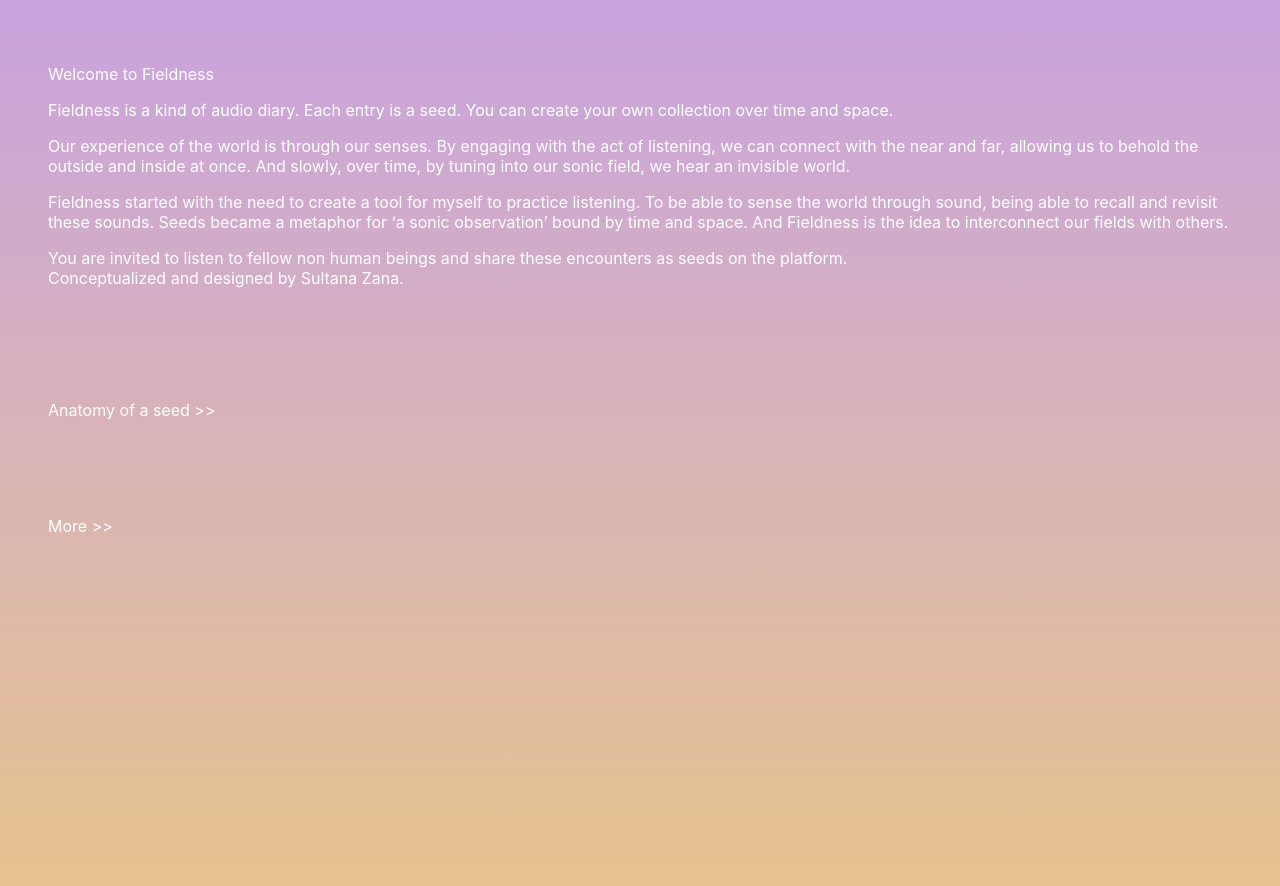
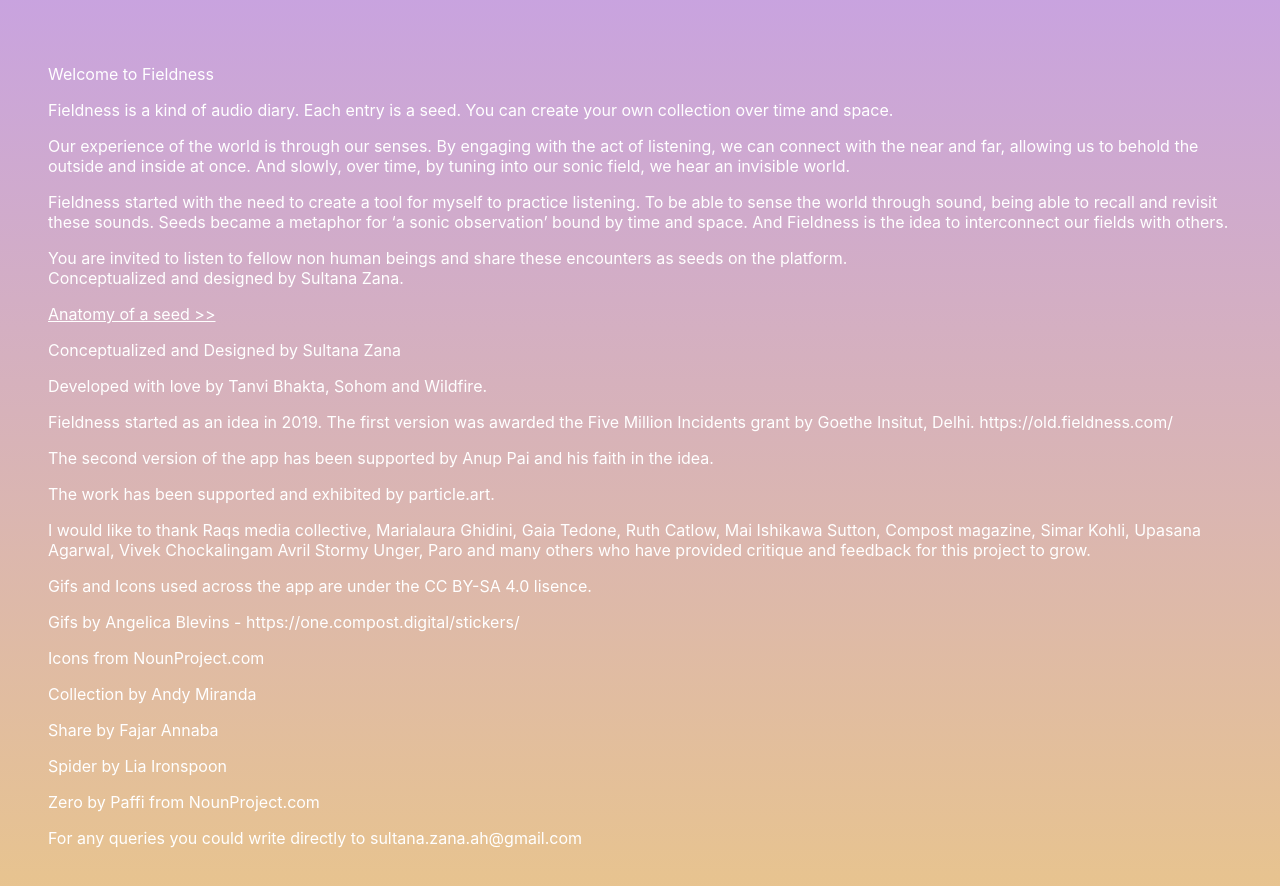
Before and after one commit to tanvibhakta/sultana-fieldness, a React (Create React App) app: page /info in a window 1280 px wide. Shown: the top 886 px of the page. Built offline with nearby package versions, Linux system fonts and the light colour scheme.

Commit message:
Add attributions

```diff
--- a/src/pages/Info.jsx
+++ b/src/pages/Info.jsx
@@ -7,28 +7,74 @@ export const Info = () => {
       <div className="information">
         <p>Welcome to Fieldness</p>
         <p>
-          Fieldness is a kind of audio diary. Each entry is a seed. You can create your own collection over time and space.
-
+          Fieldness is a kind of audio diary. Each entry is a seed. You can
+          create your own collection over time and space.
         </p>
         <p>
-          Our experience of the world is through our senses. By engaging with the act of listening, we can connect with the near and far, allowing us to behold the outside and inside at once. And slowly, over time, by tuning into our sonic field, we hear an invisible world.
-
+          Our experience of the world is through our senses. By engaging with
+          the act of listening, we can connect with the near and far, allowing
+          us to behold the outside and inside at once. And slowly, over time, by
+          tuning into our sonic field, we hear an invisible world.
         </p>
         <p>
+          Fieldness started with the need to create a tool for myself to
+          practice listening. To be able to sense the world through sound, being
+          able to recall and revisit these sounds. Seeds became a metaphor for
+          ‘a sonic observation’ bound by time and space. And Fieldness is the
+          idea to interconnect our fields with others.
+        </p>
+        <p>
+          You are invited to listen to fellow non human beings and share these
+          encounters as seeds on the platform.
+          <br /> Conceptualized and designed by Sultana Zana.
+        </p>
+        <Link to="/anatomy-of-a-seed" style={{ textDecoration: "underline" }}>
+          Anatomy of a seed >>
+        </Link>
+      </div>
 
+      <div>
+        <p>Conceptualized and Designed by Sultana Zana</p>
+        <p>Developed with love by Tanvi Bhakta, Sohom and Wildfire.</p>
 
-Fieldness started with the need to create a tool for myself to practice listening. To be able to sense the world through sound, being able to recall and revisit these sounds. Seeds became a metaphor for ‘a sonic observation’ bound by time and space. And Fieldness is the idea to interconnect our fields with others.
+        <p>
+          Fieldness started as an idea in 2019. The first version was awarded
+          the Five Million Incidents grant by Goethe Insitut, Delhi.
+          https://old.fieldness.com/
+        </p>
 
+        <p>
+          The second version of the app has been supported by Anup Pai and his
+          faith in the idea.
         </p>
-        <p>You are invited to listen to fellow non human
-          beings and share these encounters as seeds on the platform.
-           <br /> Conceptualized and designed by Sultana Zana.
 
+        <p>The work has been supported and exhibited by particle.art.</p>
+
+        <p>
+          I would like to thank Raqs media collective, Marialaura Ghidini, Gaia
+          Tedone, Ruth Catlow, Mai Ishikawa Sutton, Compost magazine, Simar
+          Kohli, Upasana Agarwal, Vivek Chockalingam Avril Stormy Unger, Paro
+          and many others who have provided critique and feedback for this
+          project to grow.
+        </p>
+
+        <p>
+          Gifs and Icons used across the app are under the CC BY-SA 4.0 lisence.
+        </p>
+
+        <p>Gifs by Angelica Blevins - https://one.compost.digital/stickers/</p>
+
+        <p>Icons from NounProject.com</p>
+        <p>Collection by Andy Miranda</p>
+        <p>Share by Fajar Annaba</p>
+        <p>Spider by Lia Ironspoon</p>
+        <p>Zero by Paffi from NounProject.com</p>
+
+        <p>
+          For any queries you could write directly to sultana.zana.ah@gmail.com
         </p>
       </div>
-      <Link to="/anatomy-of-a-seed">Anatomy of a seed >></Link>
       <Link to="">More >></Link>
     </div>
-
   );
 };
```
